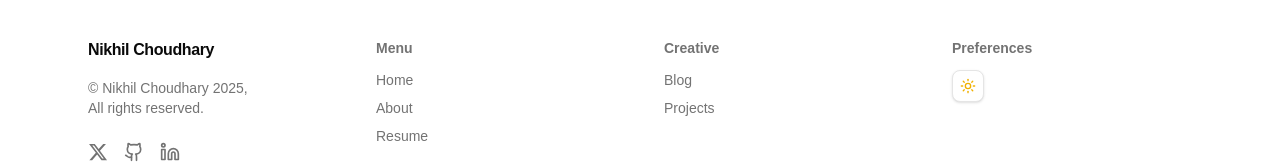
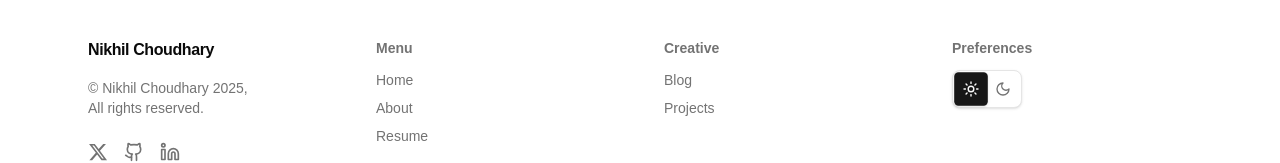
Before and after one commit to NIKHIL0653/portfolio-website, a Next.js app: page / in a window 1280 px wide. Shown: the part 2087-2250 px from the top of the page. Built offline with nearby package versions, Linux system fonts and the light colour scheme; no server answers; a web font is replaced by a local one.

Commit message:
Update theme toggle to show both light/dark options with smooth transitions

```diff
--- a/components/theme-toggle.tsx
+++ b/components/theme-toggle.tsx
@@ -6,30 +6,31 @@ import { useTheme } from "./theme-provider"
 export function ThemeToggle() {
   const { theme, setTheme } = useTheme()
 
-  const toggleTheme = () => {
-    setTheme(theme === "light" ? "dark" : "light")
-  }
+  return (
+    <div className="flex items-center bg-card border border-border rounded-md p-0.5 shadow-sm max-w-fit">
+      <button
+        onClick={() => setTheme("light")}
+        className={`flex items-center justify-center w-8 h-8 rounded text-sm font-medium transition-all duration-300 ease-in-out ${
+          theme === "light"
+            ? "bg-primary text-primary-foreground shadow-sm scale-105"
+            : "text-muted-foreground hover:text-foreground hover:bg-muted/50 hover:scale-105"
+        }`}
+        aria-label="Switch to light mode"
+      >
+        <Sun className="h-4 w-4" />
+      </button>
 
-  return (
-    <button
-      onClick={toggleTheme}
-      className="flex items-center justify-center w-8 h-8 rounded-md bg-card border border-border shadow-sm hover:bg-muted/50 transition-all duration-300 ease-in-out hover:scale-105"
-      aria-label={`Switch to ${theme === "light" ? "dark" : "light"} mode`}
-    >
-      <Sun
-        className={`h-4 w-4 transition-all duration-500 ease-in-out ${
-          theme === "light"
-            ? "rotate-0 scale-100 text-yellow-500"
-            : "rotate-180 scale-0 text-gray-400"
+      <button
+        onClick={() => setTheme("dark")}
+        className={`flex items-center justify-center w-8 h-8 rounded text-sm font-medium transition-all duration-300 ease-in-out ${
+          theme === "dark"
+            ? "bg-primary text-primary-foreground shadow-sm scale-105"
+            : "text-muted-foreground hover:text-foreground hover:bg-muted/50 hover:scale-105"
         }`}
-      />
-      <Moon
-        className={`absolute h-4 w-4 transition-all duration-500 ease-in-out ${
-          theme === "dark"
-            ? "rotate-0 scale-100 text-blue-400"
-            : "rotate-180 scale-0 text-gray-400"
-        }`}
-      />
-    </button>
+        aria-label="Switch to dark mode"
+      >
+        <Moon className="h-4 w-4" />
+      </button>
+    </div>
   )
 }
```
